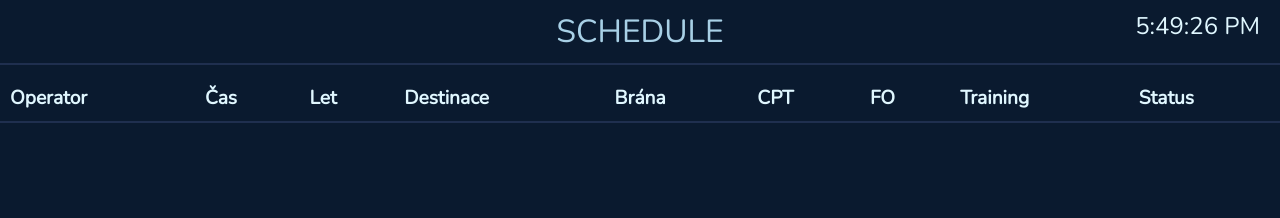
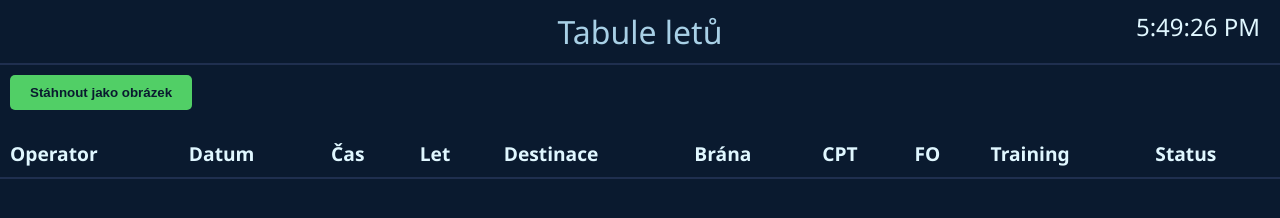
Before and after one commit to sekyyt6353-beep/Odlety-OKNGL, a plain HTML site: page index.html in a window 1280 px wide. Drawn offline with nearby package versions, Linux system fonts and the light colour scheme.

Commit message:
index.html

```diff
--- a/index.html
+++ b/index.html
@@ -2,15 +2,15 @@
 <html lang="cs">
 <head>
   <meta charset="UTF-8">
-<title>SCHEDULE</title>
+  <title>Tabule letů</title>
   <meta name="viewport" content="width=device-width, initial-scale=1.0">
-<link href="https://fonts.googleapis.com/css2?family=Nunito&display=swap" rel="stylesheet">
+  <script src="https://cdn.jsdelivr.net/npm/html2canvas@1.4.1/dist/html2canvas.min.js"></script>
   <style>
     body {
       margin:0;
       background:#0a1a2f;
       color:#e0f7ff;
-  font-family:'Nunito', sans-serif;
+      font-family:'Segoe UI', sans-serif;
     }
     header {
       text-align:center;
@@ -52,15 +52,30 @@ td.status[data-status="Delayed"] { color:#ffa500; }
     td.status[data-status="Departed"] { color:#999; }
     td.status[data-status="On Time"] { color:#51cf66; }
     td.status[data-status="Zrušeno"] { color:#ff4d4d; }
+    #downloadBtn {
+      margin: 10px;
+      padding: 10px 20px;
+      background: #51cf66;
+      color: #0a1a2f;
+      border: none;
+      border-radius: 5px;
+      font-weight: bold;
+      cursor: pointer;
+    }
+    #downloadBtn:hover {
+      background: #40b656;
+    }
   </style>
 </head>
 <body>
-<header>SCHEDULE</header>
+  <header>Tabule letů</header>
   <div id="clock"></div>
+  <button id="downloadBtn" onclick="downloadBoard()">Stáhnout jako obrázek</button>
   <table>
     <thead>
       <tr>
         <th>Operator</th>
+        <th>Datum</th>
         <th>Čas</th>
         <th>Let</th>
         <th>Destinace</th>
@@ -75,8 +90,6 @@ td.status[data-status="Zrušeno"] { color:#ff4d4d; }
   </table>
 
   <script>
-let flights = [];
-
     function updateClock(){
       const now = new Date();
       document.getElementById('clock').textContent = now.toLocaleTimeString();
@@ -85,26 +98,24 @@ setInterval(updateClock, 1000);
 
     function renderBoard(){
       const tbody = document.getElementById('tbody');
+      const flights = JSON.parse(localStorage.getItem('flights') || '[]');
       tbody.innerHTML = '';
       flights.forEach(f => {
         const tr = document.createElement('tr');
         const logoTd = document.createElement('td');
         logoTd.className = 'logoCell';
-
         if (f.logoUrl && f.logoUrl.trim() !== '') {
           const img = document.createElement('img');
           img.src = f.logoUrl;
-      img.alt = 'Operator logo';
-      img.onerror = () => {
-        logoTd.textContent = '⚠️';
-      };
+          img.alt = 'Logo';
+          img.onerror = () => { logoTd.textContent = '⚠️'; };
           logoTd.appendChild(img);
         } else {
           logoTd.textContent = '—';
         }
         tr.appendChild(logoTd);
 
-    ['time','code','dest','gate','cpt','fo','training'].forEach(field => {
+        ['date','time','code','dest','gate','cpt','fo','training'].forEach(field => {
           const td = document.createElement('td');
           td.textContent = f[field] || '';
           tr.appendChild(td);
@@ -120,13 +131,17 @@ function renderBoard(){
       });
     }
 
-function loadFlights(){
-  flights = JSON.parse(localStorage.getItem('flights') || '[]');
-  renderBoard();
+    function downloadBoard() {
+      html2canvas(document.body).then(canvas => {
+        const link = document.createElement('a');
+        link.download = 'tabule.png';
+        link.href = canvas.toDataURL();
+        link.click();
+      });
     }
 
-setInterval(loadFlights, 10000); // aktualizace každých 10 sekund
-loadFlights();
+    setInterval(renderBoard, 10000);
+    renderBoard();
   </script>
 </body>
 </html>
```
Lines whose indentation alone changed are shown as unchanged.
